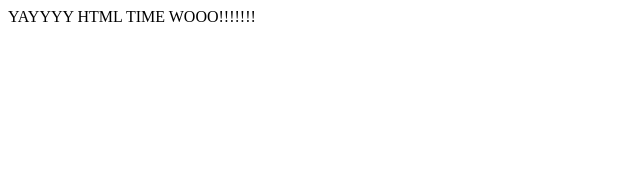
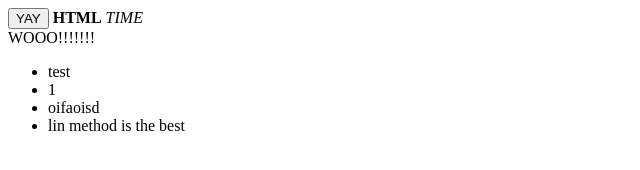
Before and after one commit to Wo0fle/sq1-trainer, a plain HTML site: page source/index.html in a window 1280 px wide. Shown: the whole page, without its empty margins (0-640 px from the left). Drawn offline with Linux system fonts and the light colour scheme.

Commit message:
html is FUN

```diff
--- a/source/index.html
+++ b/source/index.html
@@ -4,9 +4,15 @@
     <meta charset="UTF-8">
     <meta http-equiv="X-UA-Compatible" content="IE=edge">
     <meta name="viewport" content="width=device-width, initial-scale=1.0">
-    <title>Document</title>
+    <title>Seby's Square-1 Trainer</title>
 </head>
 <body>
-    YAYYYY HTML TIME WOOO!!!!!!!
+    <button>YAY</button> <strong>HTML</strong> <em>TIME</em>  <br/> WOOO!!!!!!!
+    <ul>
+        <li>test</li>
+        <li>1</li>
+        <li>oifaoisd</li>
+        <li>lin method is the best</li>
+    </ul>
 </body>
 </html>
```
Also changed, not shown: icons/favicons from favicon_io/android-chrome-192x192.png (added), icons/favicons from favicon_io/android-chrome-512x512.png (added), icons/favicons from favicon_io/apple-touch-icon.png (added), icons/favicons from favicon_io/favicon-16x16.png (added), icons/favicons from favicon_io/favicon-32x32.png (added), icons/favicons from favicon_io/site.webmanifest (added), icons/icon16.png (deleted), icons/icon32.png (deleted), icons/icon64.png (deleted), source/style.css (added).
